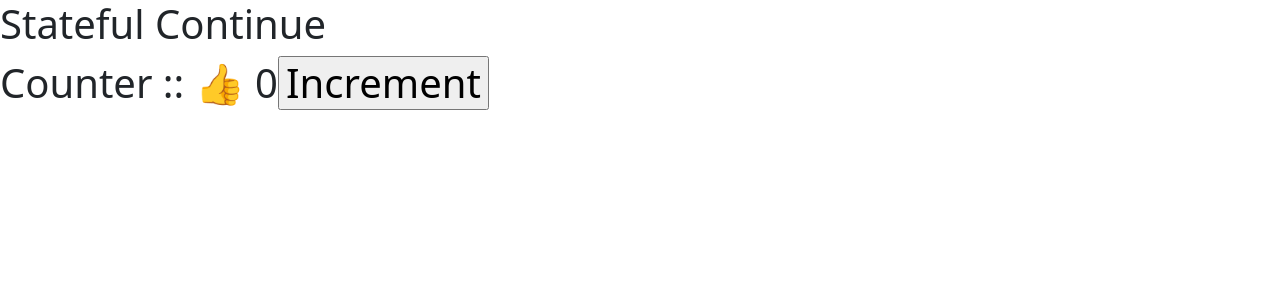
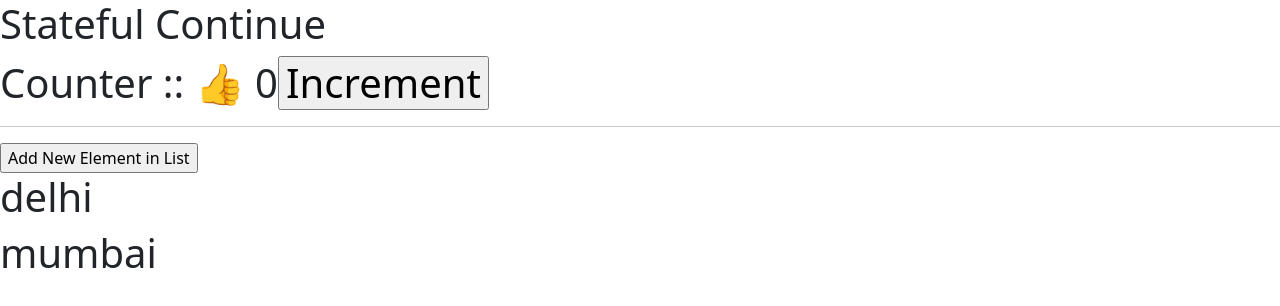
Before and after one commit to july-2021/day6-react-app, a React (Create React App) app: page / in a window 1280 px wide. Shown: the top 306 px of the page. Built offline with nearby package versions, Linux system fonts and the light colour scheme.

Commit message:
statful list.

```diff
--- a/src/App.js
+++ b/src/App.js
@@ -4,10 +4,17 @@ import { useState } from "react";
 
 function App() {
   let [counter, setCounter] = useState(0);
+  let [list, setList] = useState(["delhi", "mumbai"]);
 
   let updateCounter = () => {
     let newvalue = counter + 100;
     setCounter(newvalue);
+  };
+
+  let addNewElement = () => {
+    // alert("something is happening....");
+    let newlist = ["I am new Post", ...list];
+    setList(newlist);
   };
 
   return (
@@ -17,6 +24,16 @@ function App() {
         Counter :: 👍 {counter}
         <input type="button" value="Increment" onClick={updateCounter} />
       </h1>
+      <hr />
+
+      <input
+        type="button"
+        value="Add New Element in List"
+        onClick={addNewElement}
+      />
+      {list.map((item) => {
+        return <h1>{item}</h1>;
+      })}
     </div>
   );
 }
```
